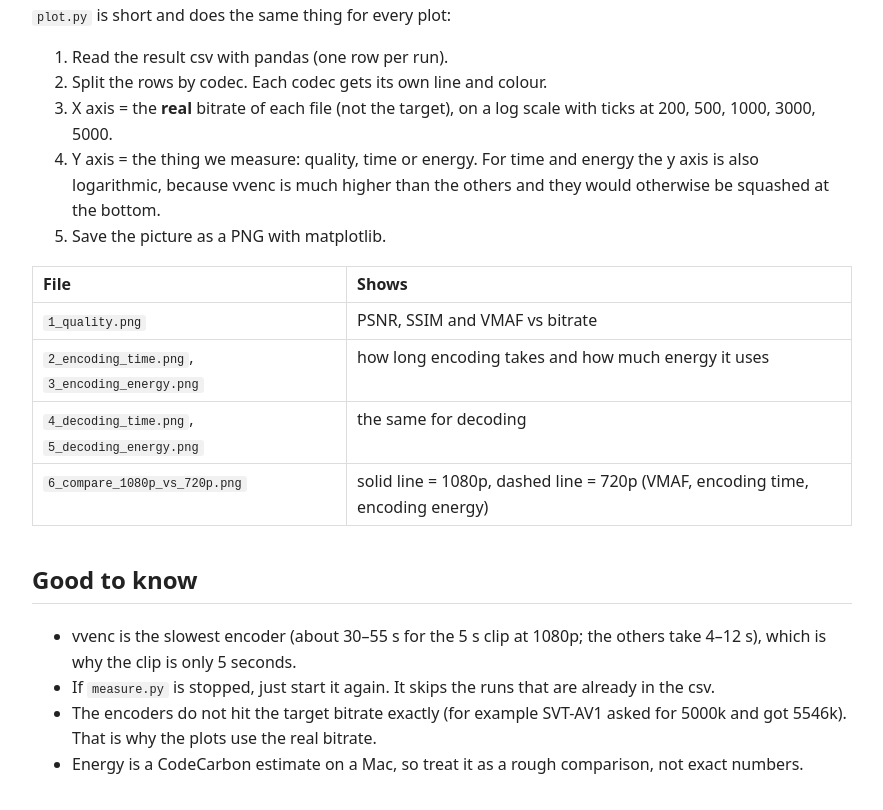
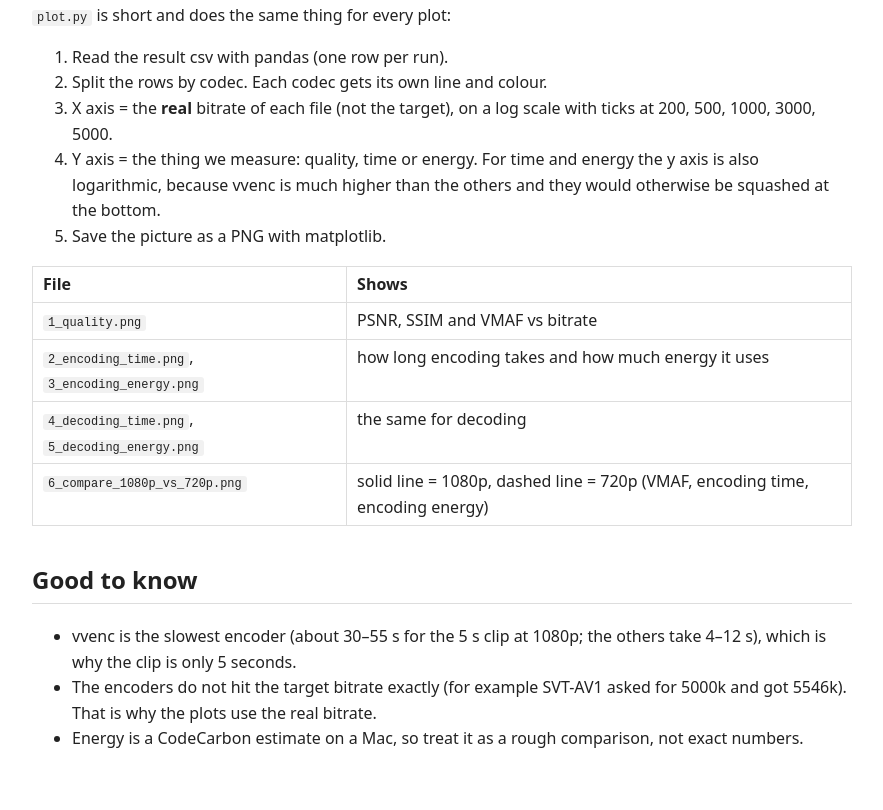
Before and after one commit to chriz133/chriz133.github.io, a plain HTML site: page codecs/what-we-did.html in a window 1280 px wide. Shown: the part 2858-3668 px from the top of the page, without its empty margins (198-1081 px from the left). After the commit the page ends 3642 px from the top, so only its background shows below. Drawn offline with Linux system fonts and the light colour scheme.

Commit message:
Remove restart note from what-we-did page
Co-Authored-By: Claude Sonnet 5.5 <noreply@anthropic.com>

```diff
--- a/codecs/what-we-did.html
+++ b/codecs/what-we-did.html
@@ -138,7 +138,6 @@ vvdecapp -b out.266 -o /dev/null             # the same for VVC</code></pre>
 <h2>Good to know</h2>
 <ul>
   <li>vvenc is the slowest encoder (about 30&ndash;55 s for the 5 s clip at 1080p; the others take 4&ndash;12 s), which is why the clip is only 5 seconds.</li>
-  <li>If <code>measure.py</code> is stopped, just start it again. It skips the runs that are already in the csv.</li>
   <li>The encoders do not hit the target bitrate exactly (for example SVT-AV1 asked for 5000k and got 5546k). That is why the plots use the real bitrate.</li>
   <li>Energy is a CodeCarbon estimate on a Mac, so treat it as a rough comparison, not exact numbers.</li>
 </ul>
```
